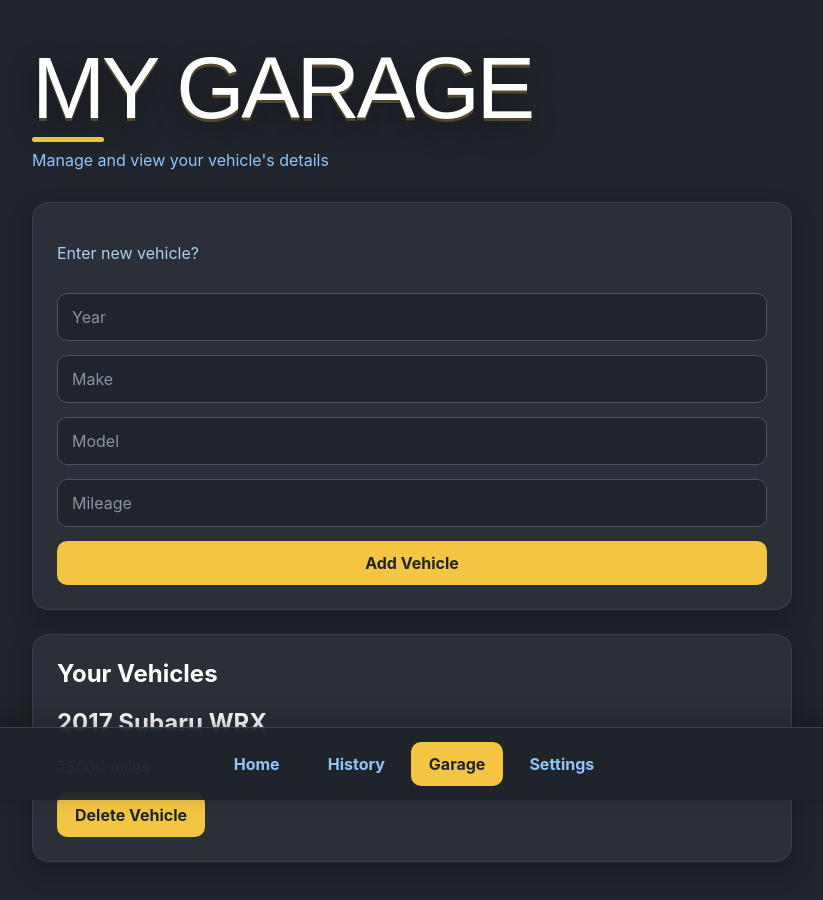
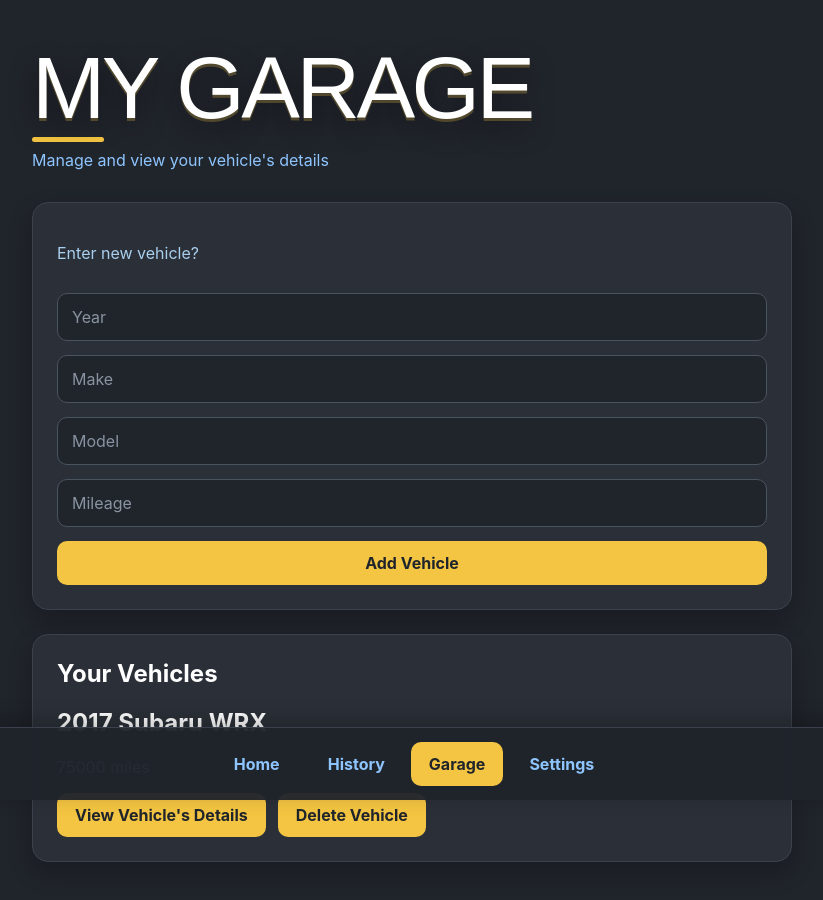
Before and after one commit to AlternateSpirit/auto-maintenance-tracker, a React (Vite) app: page / in a window 1280 px wide. Both pictures are taken after a click on the button "Garage". Shown: the top 900 px of the page, without its empty margins (228-1051 px from the left). Built offline with nearby package versions, Linux system fonts and the light colour scheme; a web font is replaced by a local one.

Commit message:
Added vehicle details and refined buttons

```diff
--- a/src/App.css
+++ b/src/App.css
@@ -103,11 +103,18 @@ button {
   color: #20242b;
   font-weight: 700;
   background: #f4c542;
-  border: 0;
+  border: none;
   border-radius: 10px;
   transition:
     background 150ms ease,
     transform 150ms ease;
+}
+
+.vehicle-actions {
+  display: flex;
+  gap: 12px;
+  margin-top: 16px;
+  flex-wrap: wrap;
 }
 
 button:hover {
--- a/src/App.tsx
+++ b/src/App.tsx
@@ -2,6 +2,7 @@ import { useState } from 'react'
 import Home from './components/Home'
 import Garage from './components/Garage'
 import History from './components/History'
+import VehicleDetails from './components/VehicleDetails'
 import './App.css'
 
 
@@ -27,11 +28,11 @@ function App() {
   const [cost, setCost] = useState('')
   const [currentPage, setCurrentPage] = useState('home')
   const [entries, setEntries] = useState<ServiceEntry[]>([])
-
   const [year, setYear] = useState('')
   const [make, setMake] = useState('')
   const [model, setModel] = useState('')
   const [vehicleMileage, setVehicleMileage] = useState('')
+  const [selectedVehicleId, setSelectedVehicleId] = useState<number | null>(null)
 
   const [vehicles, setVehicles] = useState<Vehicle[]>([
     {
@@ -43,6 +44,9 @@ function App() {
     }
   ])
 
+  const selectedVehicle = vehicles.find(
+    (vehicle) => vehicle.id === selectedVehicleId
+  )
 
   function handleSubmit(event: React.SubmitEvent<HTMLFormElement>) {
     event.preventDefault()
@@ -95,6 +99,15 @@ function App() {
     )
   }
 
+  function openVehicle(vehicleId: number) {
+    setSelectedVehicleId(vehicleId)
+    setCurrentPage('vehicle')
+  }
+
+  function closeVehicle() {
+    setCurrentPage('garage')
+  }
+
   return (
     <div className="app-shell">
       {currentPage === 'home' && (
@@ -130,6 +143,14 @@ function App() {
         setVehicleMileage={setVehicleMileage}
         addVehicle={addVehicle}
         deleteVehicle={deleteVehicle}
+        openVehicle={openVehicle}
+        />
+      )}
+
+      {currentPage === 'vehicle' && selectedVehicle && (
+        <VehicleDetails
+        vehicle={selectedVehicle}
+        closeVehicle={closeVehicle}
         />
       )}
 
--- a/src/components/Garage.tsx
+++ b/src/components/Garage.tsx
@@ -12,6 +12,7 @@ type GarageProps = {
     setVehicleMileage: (value: string) => void
     addVehicle: (event: React.SubmitEvent<HTMLFormElement>) => void
     deleteVehicle: (idToDelete: number) => void
+    openVehicle: (vehicleId: number) => void
 }
 
 function Garage({
@@ -25,7 +26,8 @@ function Garage({
     setModel,
     setVehicleMileage,
     addVehicle,
-    deleteVehicle
+    deleteVehicle,
+    openVehicle
 
 }: GarageProps) {
     return (
@@ -71,7 +73,10 @@ function Garage({
                             {vehicle.year} {vehicle.make} {vehicle.model}
                         </h2>
                         <p>{vehicle.mileage} miles</p>
-                        <button onClick={() => deleteVehicle(vehicle.id)}>Delete Vehicle</button>
+                        <div className="vehicle-actions">
+                            <button onClick={() => openVehicle(vehicle.id)}>View Vehicle's Details</button>
+                            <button onClick={() => deleteVehicle(vehicle.id)}>Delete Vehicle</button>
+                        </div>
                     </div>
                 ))}
             </section>
--- /dev/null
+++ b/src/components/VehicleDetails.tsx
@@ -0,0 +1,30 @@
+import type { Vehicle } from '../App'
+
+type VehicleDetailsProps = {
+  vehicle: Vehicle
+  closeVehicle: () => void
+}
+
+function VehicleDetails({
+  vehicle,
+  closeVehicle,
+
+}: VehicleDetailsProps) {
+  return (
+    <div className="app">
+      <button onClick={closeVehicle}>Back to Garage</button>
+      <h1>
+        {vehicle.year} {vehicle.make} {vehicle.model}
+      </h1>
+
+      <p>Your vehicle's maintenance overview</p>
+
+      <section className="card">
+        <h2>Vehicle Details</h2>
+        <p>Current mileage: {vehicle.mileage} miles</p>
+      </section>
+    </div>
+  )
+}
+
+export default VehicleDetails
```
